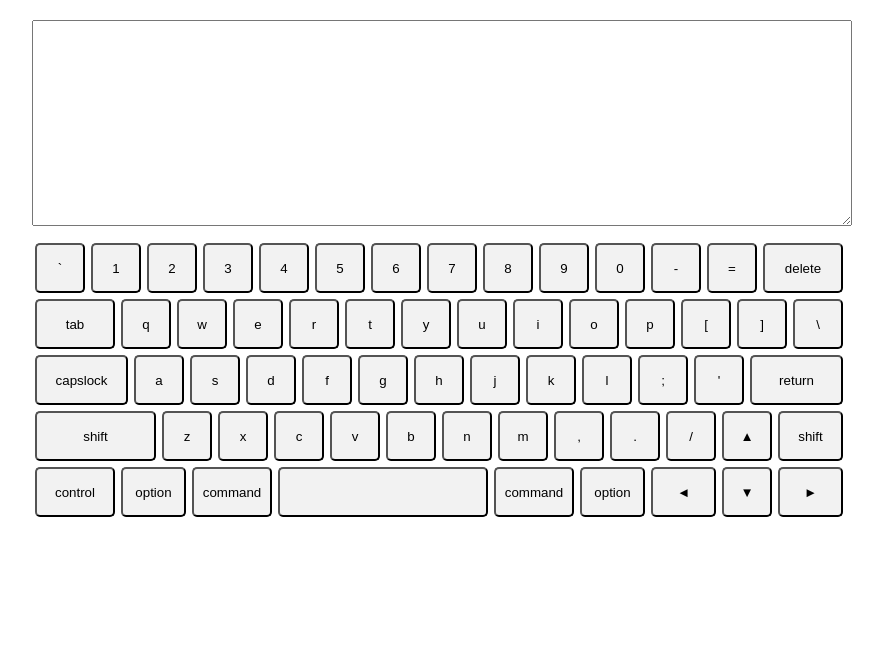
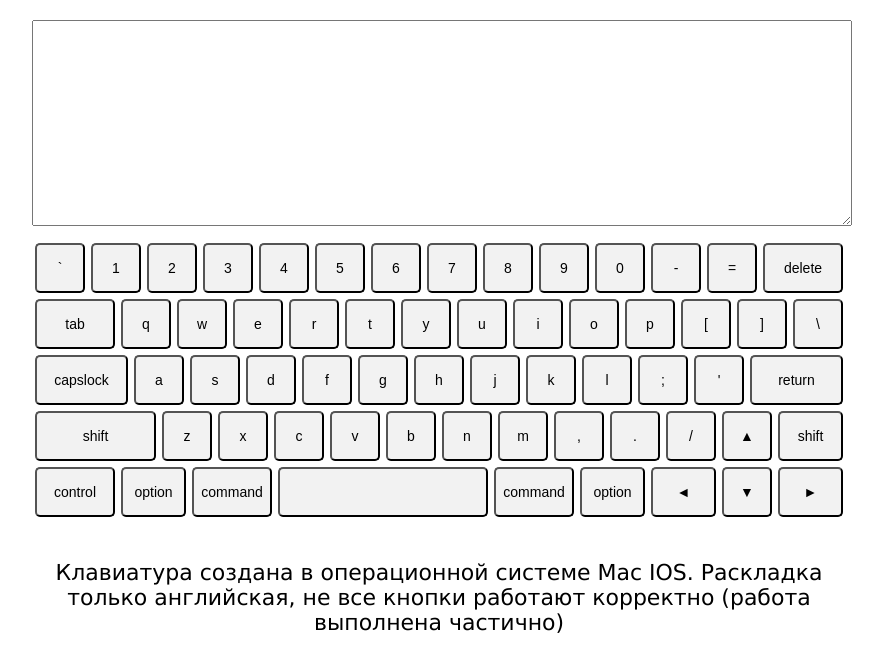
Before and after one commit to Monacolga/virtual-keyboard, a website: page index.html in a window 1280 px wide. Shown: the whole page, without its empty margins (201-1084 px from the left). Drawn offline with Linux system fonts and the light colour scheme.

Commit message:
feat: add description

```diff
--- a/app.js
+++ b/app.js
@@ -8,10 +8,12 @@ const englishKeys = [
 const wrapper = createWrapper();
 const output = createOutput();
 const keyboard = createKeyboard(englishKeys, output);
+const description = createDescription();
 
 wrapper.appendChild(output);
 wrapper.appendChild(keyboard);
 document.body.appendChild(wrapper);
+document.body.appendChild(description);
 
 // create wrapper for keyboard and output
 function createWrapper() {
@@ -70,6 +72,14 @@ function createKeyboard(keysArray, output) {
   });
 
   return keyboardElement;
+}
+
+function createDescription() {
+  const descriptionElement = document.createElement("p");
+  descriptionElement.classList.add("description");
+  descriptionElement.textContent =
+    "Клавиатура создана в операционной системе Mac IOS. Раскладка только английская, не все кнопки работают корректно (работа выполнена частично)";
+  return descriptionElement;
 }
 
 /////////////////////////
--- a/style.css
+++ b/style.css
@@ -4,6 +4,7 @@ body {
   min-height: 100vh;
   margin: 0;
   padding: 0;
+  font-family: Verdana, Geneva, Tahoma, sans-serif;
 }
 
 .keyboard-wrapper {
@@ -30,6 +31,7 @@ body {
 }
 
 .keyboard-key {
+  font-size: 14px;
   width: 50px;
   height: 50px;
   margin: 3px;
@@ -70,9 +72,12 @@ body {
 .keyboard-key.active {
   background-color: rgb(126, 126, 198);
   color: white;
+  border-radius: 25%;
 }
 
-.keyboard-key:active {
-  border-radius: 25%;
-  background-color: #7882d0;
+.description {
+  width: 814px;
+  margin: 20px auto;
+  font-size: 22px;
+  text-align: center;
 }
```
